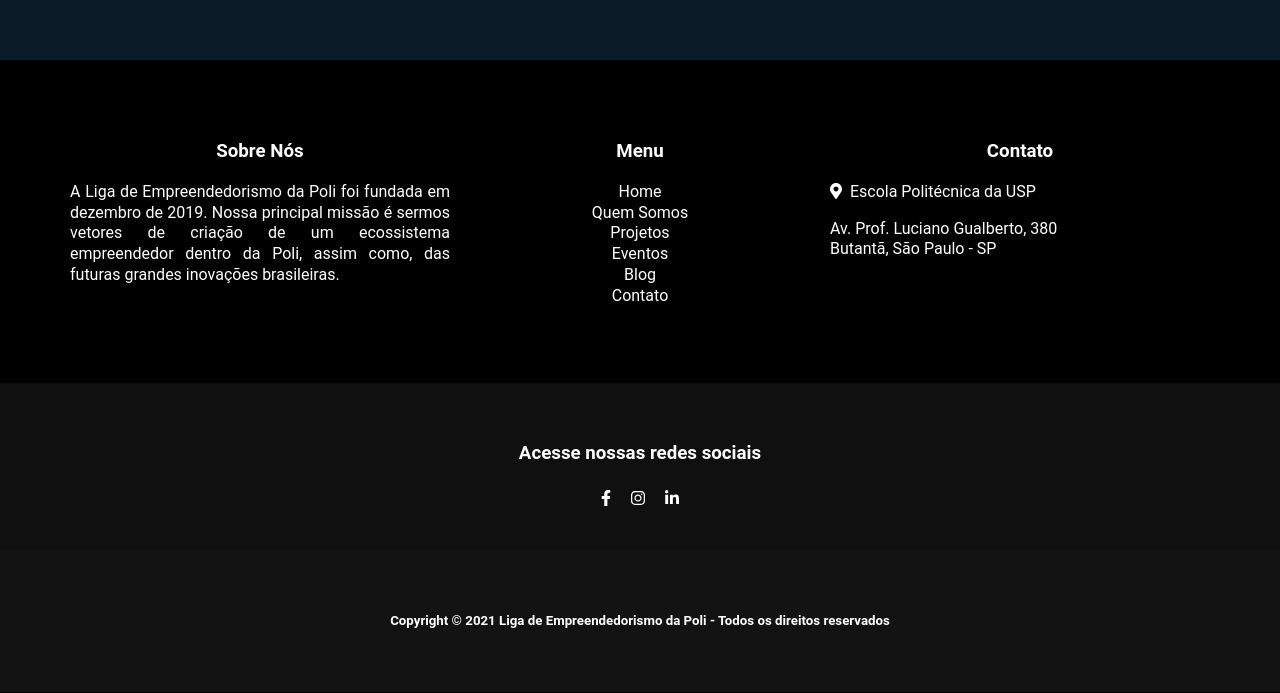
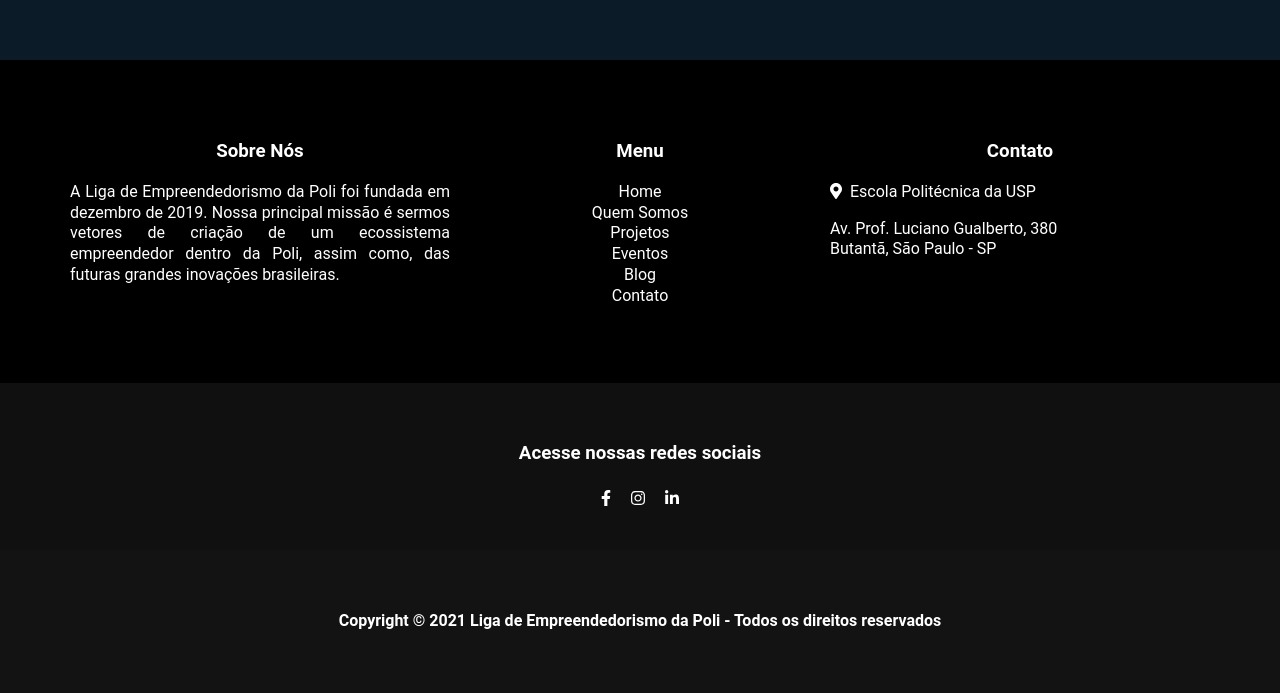
Before and after one commit to eduardoths/lepoliusp, a Next.js app: page / in a window 1280 px wide. Shown: the part 740-1433 px from the top of the page. Built offline with nearby package versions, Linux system fonts and the light colour scheme.

Commit message:
Fix - Tamanho da fonte de copyright

```diff
--- a/components/footer.js
+++ b/components/footer.js
@@ -54,7 +54,7 @@ export default function Footer() {
       </div>
     </div>
     <div className="footer-scroll-up">
-      <h5>Copyright © 2021 Liga de Empreendedorismo da Poli - Todos os direitos reservados</h5>
+      <h4>Copyright © 2021 Liga de Empreendedorismo da Poli - Todos os direitos reservados</h4>
     </div>
   </footer>
   );
--- a/styles/_footer.scss
+++ b/styles/_footer.scss
@@ -8,7 +8,7 @@
     justify-content: left;
   }
 
-  h3, h5 {
+  h3, h4 {
     text-align: center;
   }
 
--- a/styles/_header.scss
+++ b/styles/_header.scss
@@ -1,6 +1,6 @@
 .header {
   background-color: $cor_fundo;
-  box-shadow: 0 4px 8px 0 rgba(0, 0, 0, 0.2), 0 6px 20px 0 rgba(0, 0, 0, 0.19);
+  box-shadow: 0 4px 8px 0 rgba(0, 0, 0, 0.3), 0 6px 20px 0 rgba(0, 0, 0, 0.19);
   position: fixed;
   width: 100%;
   z-index: 1;
```
